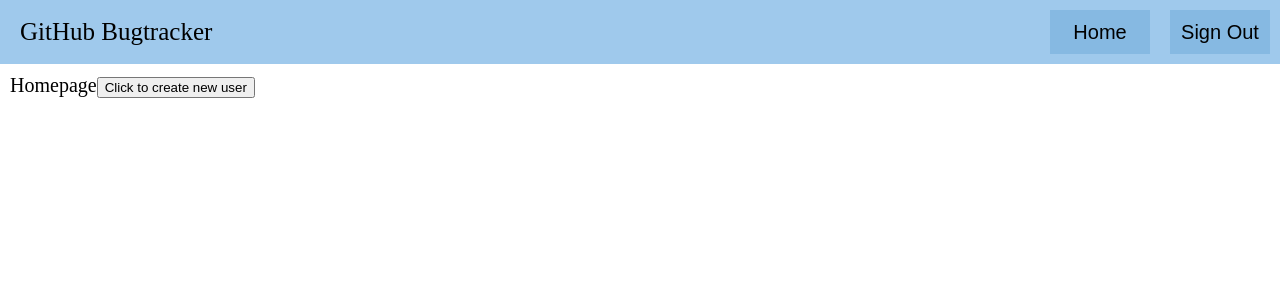
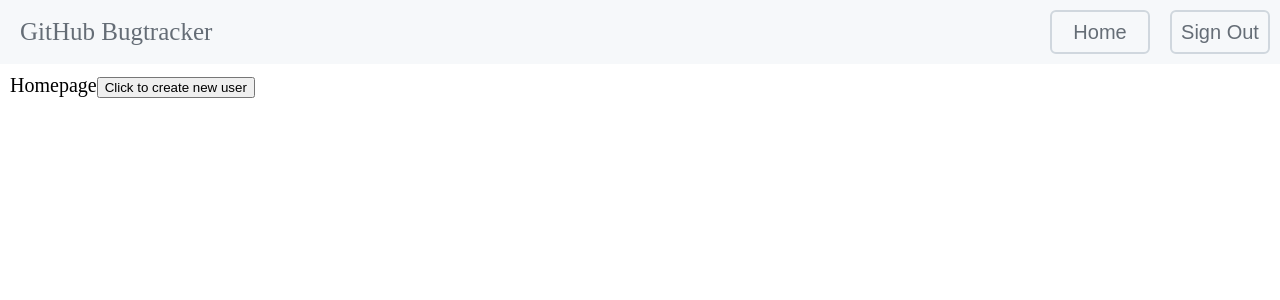
Before and after one commit to Raiyanx/github-bugtracker, a Next.js app: page / in a window 1280 px wide. Shown: the top 300 px of the page. Built offline with nearby package versions, Linux system fonts and the light colour scheme; no server answers; sample sign-in values are in the browser's storage.

Commit message:
updated navbar and button css and added welcome

```diff
--- a/pages/_app.js
+++ b/pages/_app.js
@@ -1,19 +1,53 @@
 import "../styles/global.css"
+import "../styles/variables.css"
 import NavigationBar from "../components/nav-bar"
-import { SessionProvider } from "next-auth/react"
+import { SessionProvider, useSession } from "next-auth/react"
+import { useRouter } from "next/router";
+
+const AuthWrapper = (props) => {
+  const { status } = useSession();
+  const router = useRouter()
+  if (status === "loading") {
+    return <></> // Maybe replace with a loading page later
+  }
+  if (status === "unauthenticated") {
+    if (router.pathname !== '/welcome') {
+      router.push('/welcome')
+      return <></>
+    }
+    return props.children
+  }
+  if (status === "authenticated") {
+    if (router.pathname === '/welcome') {
+      router.push('/')
+      return <></>
+    }
+    return props.children
+  }
+};
 
 export default function App({
   Component,
   pageProps: { session, ...pageProps }
 }) {
+  const router = useRouter()
   return (
     <SessionProvider session={session}>
-      {!pageProps.isSignIn &&
-        <NavigationBar />
-      }
-      <div className="component">
-        <Component {...pageProps} />
-      </div>
+      <AuthWrapper>
+        {router.pathname !== '/welcome' &&
+          <div>
+            <NavigationBar />
+            <div className="component">
+              <Component {...pageProps} />
+            </div>
+          </div>
+        }
+        {router.pathname === '/welcome' &&
+          <div className="component welcome">
+            <Component {...pageProps} />
+          </div>
+        }
+      </AuthWrapper>
     </SessionProvider>
   )
 }
--- a/pages/api/auth/[...nextauth].js
+++ b/pages/api/auth/[...nextauth].js
@@ -2,7 +2,7 @@ import NextAuth from "next-auth/next";
 import GithubProvider from "next-auth/providers/github"
 import { Octokit } from "@octokit/core";
 
-export default NextAuth({
+export const authOptions = {
   providers: [
     GithubProvider({
       clientId: process.env.GITHUB_ID,
@@ -49,4 +49,6 @@ export default NextAuth({
       return session
     }
   }
-})
+}
+
+export default NextAuth(authOptions)
--- a/styles/global.css
+++ b/styles/global.css
@@ -1,8 +1,18 @@
+@import url("/styles/variables.css");
+
 body {
   margin: 0px;
+  box-sizing: border-box;
 }
 
 .component {
-  margin: 10px;
+  padding: 10px;
   font-size: 20px;
+  display: flex;
+  flex-direction: row;
+  justify-content: space-between;
 }
+
+.welcome {
+  padding: 0px;
+}
--- a/styles/nav-bar.module.css
+++ b/styles/nav-bar.module.css
@@ -1,10 +1,11 @@
 .header {
   height: 8vh;
   width: 100vw;
-  background-color: rgb(159, 201, 236);
+  background-color: var(--secondary);
   display: flex;
   flex-direction: row;
   justify-content: space-between;
+  color: var(--text);
 }
 
 .title {
@@ -29,9 +30,19 @@
   padding-left: 5px;
   padding-right: 5px;
   width: 100px;
-  background-color: rgba(97, 159, 210, 0.398);
+  background-color: var(--secondary);
   margin: 10px;
   font-size: 20px;
-  border: 0px;
   cursor: pointer;
+  border-radius: 6px;
+  border: 2px solid var(--border);
+  color: var(--button-text);
 }
+
+.navbaritem:hover {
+  background-color: var(--button-hover);
+}
+
+.navbaritem:active {
+  background-color: var(--button-active);
+}
--- /dev/null
+++ b/styles/side-bar.module.css
@@ -0,0 +1,5 @@
+.sidebar {
+  width: 20%;
+  background-color: var(--primary);
+  padding: 10px;
+}
--- /dev/null
+++ b/styles/variables.css
@@ -0,0 +1,9 @@
+:root {
+  --primary: #ffffff;
+  --secondary: #f6f8fa;
+  --border: #d0d7de;
+  --text: #656d76;
+  --button-hover: rgba(208, 215, 222, 0.32);
+  --button-active: rgba(208, 215, 222, 0.48);
+  --button-text: rgb(101, 109, 118);
+}
--- /dev/null
+++ b/styles/welcome.module.css
@@ -0,0 +1,41 @@
+.page {
+  width: 100vw;
+  height: 100vh;
+  display: flex;
+  flex-direction: column;
+  align-items: center;
+  background-color: var(--primary);
+  color: var(--text)
+}
+
+.title {
+  font-size: 50px;
+  margin-top: 12vh;
+  margin-bottom: 24vh;
+}
+
+.options {
+  display: flex;
+  width: 100vw;
+  flex-direction: row;
+  justify-content: space-evenly;
+}
+
+.button {
+  height: 10vh;
+  width: 30vw;
+  font-size: 27px;
+  background-color: var(--secondary);
+  border-radius: 12px;
+  border: 2px solid var(--border);
+  color: var(--button-text);
+  cursor: pointer;
+}
+
+.button:hover {
+  background-color: var(--button-hover);
+}
+
+.button:active {
+  background-color: var(--button-active);
+}
```
Also changed, not shown: components/side-bar.js (added, +9 -0 lines), pages/projects.js (deleted, +0 -7 lines), pages/projects/newproject.js (added, +12 -0 lines), pages/welcome.js (added, +29 -0 lines), pages/projects/[id].js (added).
